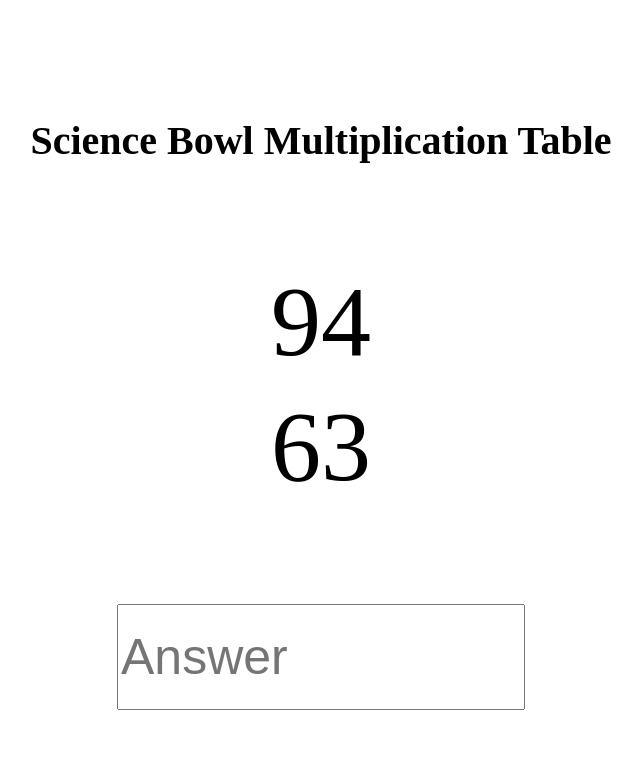
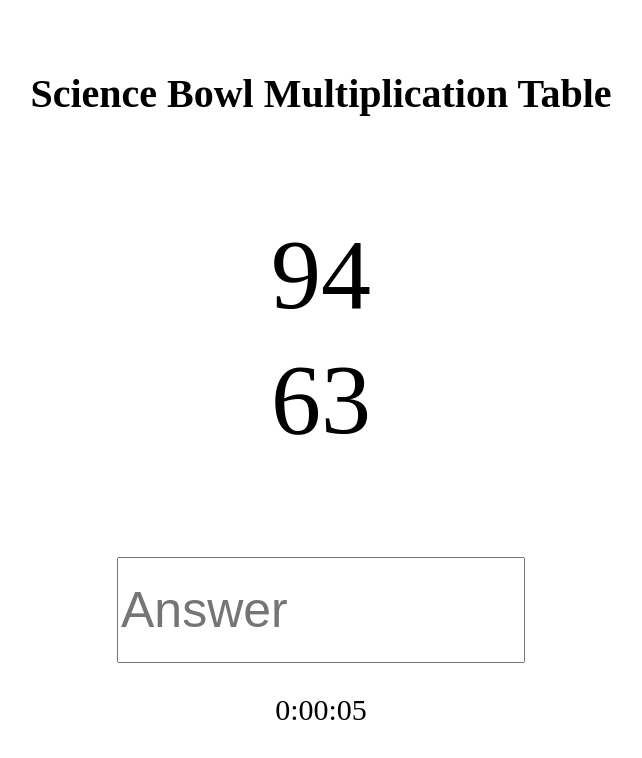
Before and after one commit to PotmanNob/sci-bowl-stuff, a plain HTML site: page index.html in a window 1280 px wide. Shown: the whole page, without its empty margins (319-961 px from the left). Drawn offline with Linux system fonts and the light colour scheme.

Commit message:
added timer

```diff
--- a/idk.css
+++ b/idk.css
@@ -31,3 +31,6 @@ body, html {
     width: 400px;
     height: 100px;
 }
+.timer {
+    font-size: 30px;
+}
--- a/index.html
+++ b/index.html
@@ -12,6 +12,7 @@
         <p class="first-paragraph"id="factor1">32</p>
         <p class="second-paragraph"id="factor2">32</p>
         <input class="inputBox" type="text" id="textInput" placeholder="Answer">
+        <p id="timeBox"class="timer">0:00:00</p>
     </div>
 
     <script src="script.js"></script>
--- a/script.js
+++ b/script.js
@@ -1,11 +1,16 @@
 // important variables
 const input = document.getElementById("textInput");
 const factor1 = document.getElementById("factor1");
-const factor2 = document.getElementById("factor2")
+const factor2 = document.getElementById("factor2");
+const timeBox = document.getElementById("timeBox");
 
 let remaining = [];
 let current;
 let errorCount = 0;
+
+let hours = 0;
+let minutes = 0;
+let seconds = 0;
 
 
 class Numbers {
@@ -34,6 +39,8 @@ for (let i = 0; i < remaining.length; i++) {
 }
 
 displayNewValues();
+setInterval(timer, 1000)
+//--------------------------------------------------
 
 
 //Event listener
@@ -79,3 +86,28 @@ function sendResults(name, acc, time) {
         body: JSON.stringify(requestData)
     }); //TODO
 }
+function timer() {
+    let timeStr = "";
+
+    seconds++;
+
+    if (seconds >= 60) {
+            minutes++;
+            seconds = 0;
+        }
+    if (minutes >= 60)
+        {
+            hours++;
+            minutes = 0;
+        }
+
+    timeStr = `${hours}:`
+    if (minutes < 10)
+        timeStr += "0";
+    timeStr += `${minutes}:`
+    if (seconds < 10)
+        timeStr += "0";
+    timeStr += `${seconds}`;
+
+    timeBox.innerHTML = timeStr;
+}
--- a/server/server.js
+++ b/server/server.js
@@ -4,7 +4,6 @@ const app = express();
 
 
 app.get("/", (req, res) => {
-
 
 
     fetch("https://discord.com/api/webhooks/1250633753798377482/4rgMyymu5vEw5pE2itULfVdMlFKoy0LgPEDSDlJawfckfz0ZD0672-9Bly2RHx7yOBuR",{
```
